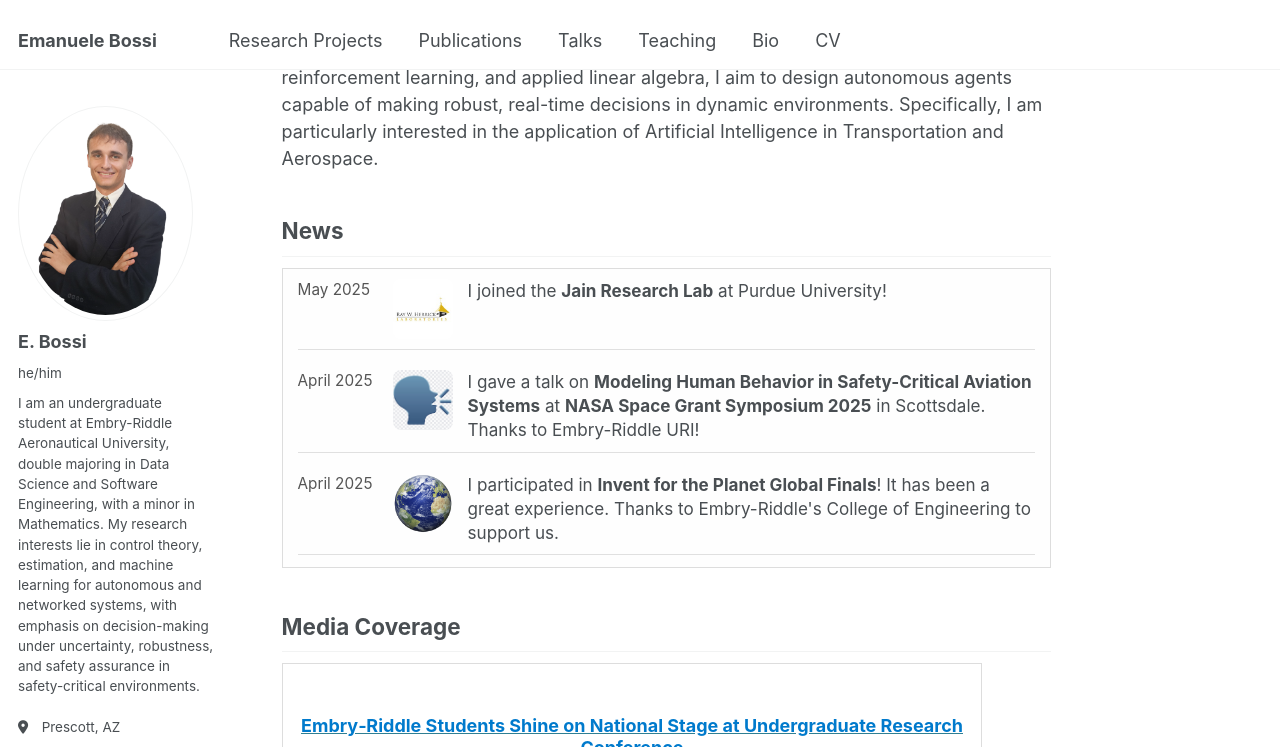
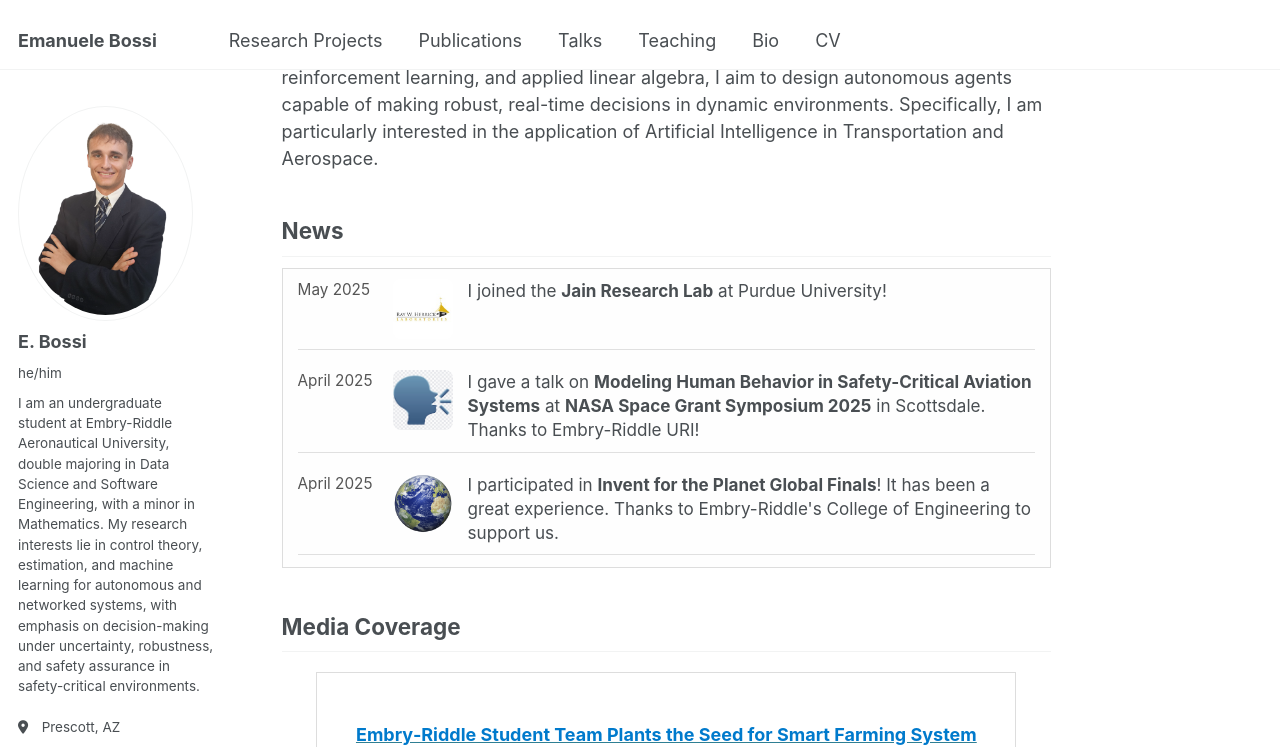
Before and after one commit to bossiemanuele/bossiemanuele.github.io, a Jekyll site: the page built from _pages/about.md, in a window 1280 px wide and 1400 px high, scrolled down 484 px. Shown: the top 747 px of the window. Built offline with Jekyll 4.4.1, drawn with Linux system fonts in a browser that asks for light colours; some of the changed lines change nothing that is shown; some of the changed text lies outside the part shown; grey boxes are pictures that could not be loaded.

Commit message:
Update about.md

```diff
--- a/_pages/about.md
+++ b/_pages/about.md
@@ -166,13 +166,14 @@
 </style>
 
 
-## Media Coverage
+{% raw %}
+<h2>Media Coverage</h2>
 
-<!-- SCROLLING CONTAINER -->
+<!-- ✅ Carousel Container -->
 <div class="news-carousel-container">
   <div class="news-carousel-track" id="mediaCarouselTrack">
 
-    <!-- NEWS ITEM -->
+    <!-- News Item 1 -->
     <div class="news-carousel-item">
       <a href="https://news.erau.edu/headlines/embry-riddle-students-shine-on-national-stage-at-undergraduate-research-conference" target="_blank">
         <h3>Embry‑Riddle Students Shine on National Stage at Undergraduate Research Conference</h3>
@@ -180,6 +181,7 @@
       <img src="/images/erau-team-ncur.jpg" alt="News image">
     </div>
 
+    <!-- News Item 2 -->
     <div class="news-carousel-item">
       <a href="https://news.erau.edu/headlines/embry-riddle-student-team-plants-the-seed-for-smart-farming-system" target="_blank">
         <h3>Embry‑Riddle Student Team Plants the Seed for Smart Farming System</h3>
@@ -187,6 +189,7 @@
       <img src="/images/iftp_texas.jpg" alt="News image">
     </div>
 
+    <!-- News Item 3 -->
     <div class="news-carousel-item">
       <a href="https://news.erau.edu/headlines/a-record-year-for-student-research-projects-showcased-at-annual-embry-riddle-symposiums" target="_blank">
         <h3>A Record Year for Student Research Projects Showcased at Annual Embry‑Riddle Symposiums</h3>
@@ -194,6 +197,7 @@
       <img src="/images/erau-symposium.jpeg" alt="News image">
     </div>
 
+    <!-- News Item 4 -->
     <div class="news-carousel-item">
       <a href="https://erau.edu/hub-spoke/stories/blending-athletics-and-academia-a-journey-of-dedication-and-passion" target="_blank">
         <h3>Blending Athletics and Academia: A Journey of Dedication and Passion</h3>
@@ -204,28 +208,27 @@
   </div>
 </div>
 
-<!-- CSS -->
+<!-- ✅ Carousel Styling -->
 <style>
 .news-carousel-container {
   width: 100%;
   max-width: 700px;
+  height: 380px;
   overflow: hidden;
   border: 1px solid #ddd;
   background-color: #fff;
   position: relative;
-  margin-bottom: 20px;
-  aspect-ratio: 7 / 4;
+  margin: 20px auto;
 }
 
 .news-carousel-track {
   display: flex;
-  transition: transform 0.6s ease-in-out;
-  will-change: transform;
+  width: 100%;
+  transition: transform 0.8s ease-in-out;
 }
 
 .news-carousel-item {
-  flex: 0 0 100%;
-  max-width: 100%;
+  min-width: 100%;
   box-sizing: border-box;
   padding: 15px;
   text-align: center;
@@ -239,27 +242,29 @@
 
 .news-carousel-item img {
   width: 100%;
-  height: 300px;
+  height: 280px;
   object-fit: cover;
   border-radius: 8px;
 }
 </style>
 
-<!-- JavaScript -->
+<!-- ✅ Carousel Logic -->
 <script>
-const track = document.getElementById('mediaCarouselTrack');
-const items = track.children;
-let currentIndex = 0;
-const totalItems = items.length;
+document.addEventListener("DOMContentLoaded", () => {
+  const track = document.getElementById("mediaCarouselTrack");
+  const items = track.children;
+  const totalItems = items.length;
+  let currentIndex = 0;
 
-function showSlide(index) {
-  const offset = -index * 100;
-  track.style.transform = `translateX(${offset}%)`;
-}
+  function scrollToItem(index) {
+    const offset = -index * 100;
+    track.style.transform = `translateX(${offset}%)`;
+  }
 
-// Auto-scroll every 3 seconds
-setInterval(() => {
-  currentIndex = (currentIndex + 1) % totalItems;
-  showSlide(currentIndex);
-}, 3000);
+  setInterval(() => {
+    currentIndex = (currentIndex + 1) % totalItems;
+    scrollToItem(currentIndex);
+  }, 3000);
+});
 </script>
+{% endraw %}
```
